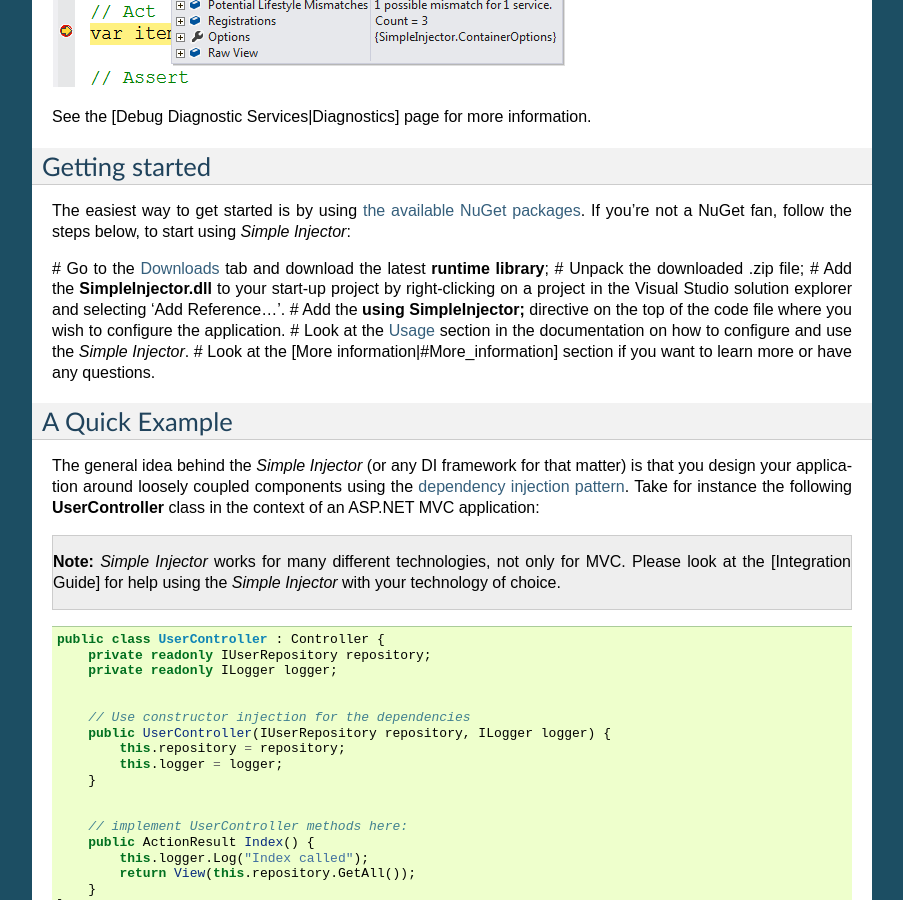
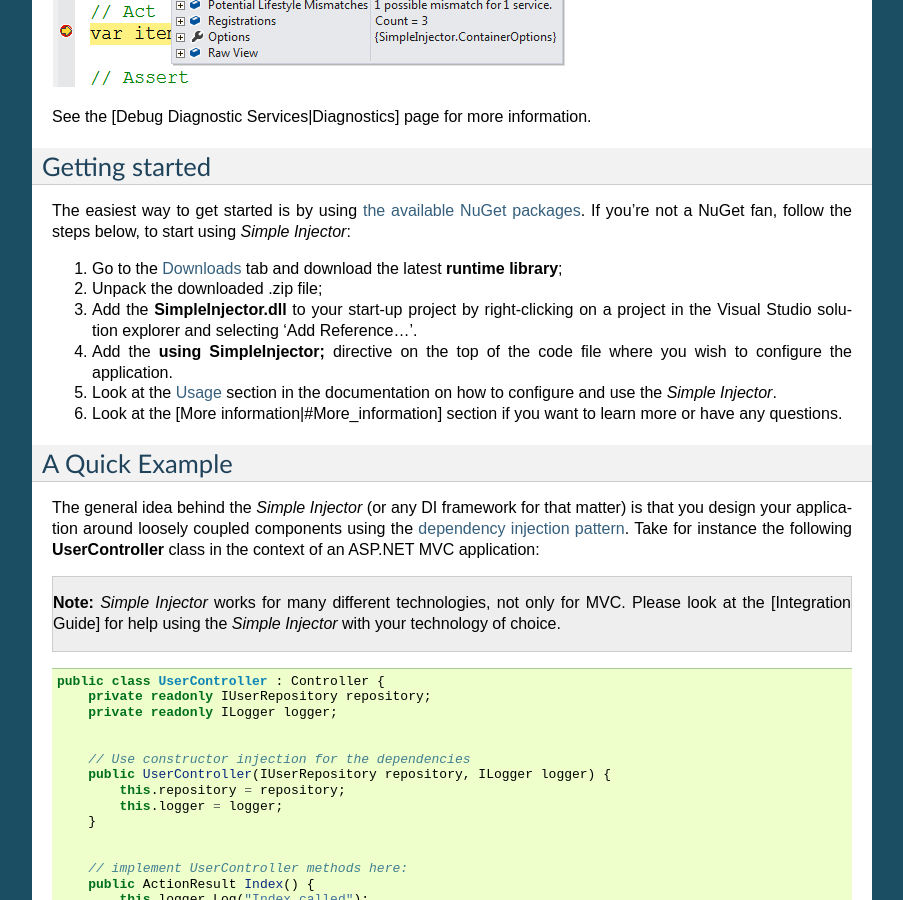
Before and after one commit to simpleinjector/Documentation, a Sphinx documentation site: the page built from source/quickstart.rst, in a window 1280 px wide and 900 px high, scrolled down 787 px. Shown: the whole window, without its empty margins (198-1101 px from the left). Built offline with Sphinx 7.4.7, drawn with Linux system fonts in a browser that asks for light colours.

Commit message:
numbered lists not working so trying something else

```diff
--- a/source/quickstart.rst
+++ b/source/quickstart.rst
@@ -34,12 +34,12 @@ Getting started
 
 The easiest way to get started is by using  `the available NuGet packages <https://nuget.org/packages?q=simpleinjector&sortOrder=package-download-count>`_. If you're not a NuGet fan, follow the steps below, to start using *Simple Injector*:
 
-# Go to the `Downloads <https://simpleinjector.codeplex.com/releases/>`_ tab and download the latest **runtime library**;
-# Unpack the downloaded .zip file;
-# Add the **SimpleInjector.dll** to your start-up project by right-clicking on a project in the Visual Studio solution explorer and selecting 'Add Reference...'.
-# Add the **using SimpleInjector;** directive on the top of the code file where you wish to configure the application.
-# Look at the :doc:`Usage <using>` section in the documentation on how to configure and use the *Simple Injector*.
-# Look at the [More information|#More_information] section if you want to learn more or have any questions.
+#. Go to the `Downloads <https://simpleinjector.codeplex.com/releases/>`_ tab and download the latest **runtime library**;
+#. Unpack the downloaded .zip file;
+#. Add the **SimpleInjector.dll** to your start-up project by right-clicking on a project in the Visual Studio solution explorer and selecting 'Add Reference...'.
+#. Add the **using SimpleInjector;** directive on the top of the code file where you wish to configure the application.
+#. Look at the :doc:`Usage <using>` section in the documentation on how to configure and use the *Simple Injector*.
+#. Look at the [More information|#More_information] section if you want to learn more or have any questions.
 
 A Quick Example
 ===============
```
Also changed, not shown: source/using.rst (+5 -5 lines).
